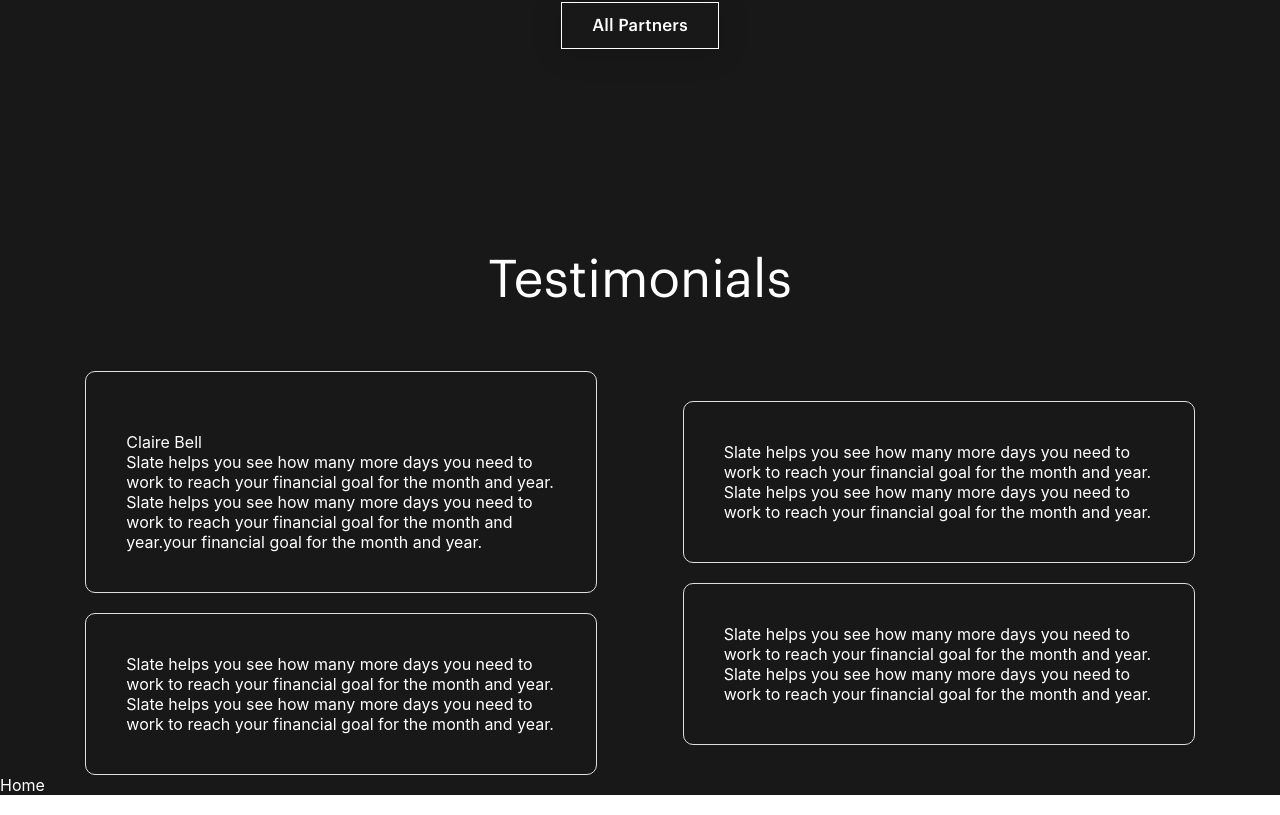
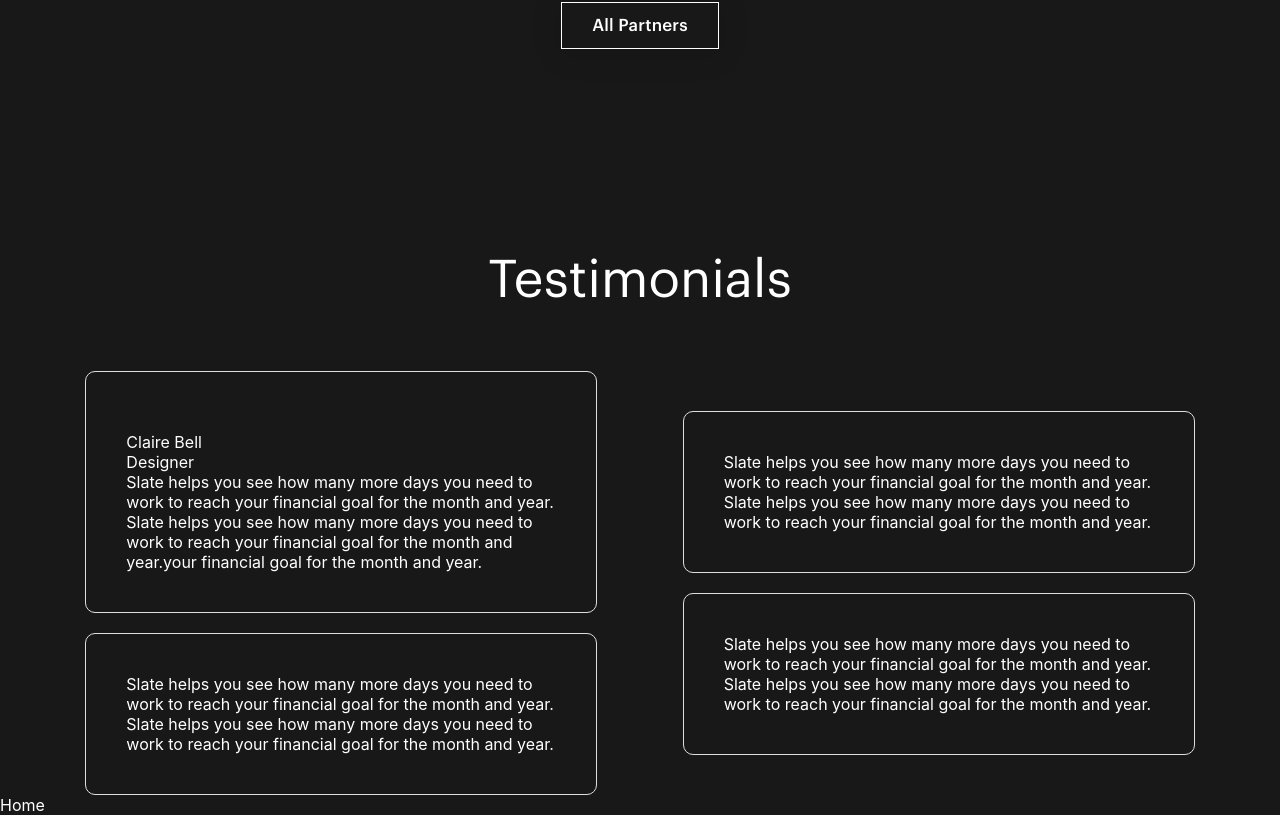
Before and after one commit to TheDa21crj/Landing-Page, a React (Create React App) app: page / in a window 1280 px wide. Shown: the part 4888-5703 px from the top of the page. Built offline with nearby package versions, Linux system fonts and the light colour scheme; the HTML template or start-up script is replaced by a standard one.

Commit message:
Update Testimonials.js

```diff
--- a/src/Components/Testimonials.js
+++ b/src/Components/Testimonials.js
@@ -15,7 +15,7 @@ export default function Testimonials() {
                 </div>
                 <div>
                   <p>Claire Bell</p>
-                  <p></p>
+                  <p>Designer</p>
                 </div>
               </div>
               <p className="TestimonialsPRowTag">
```
